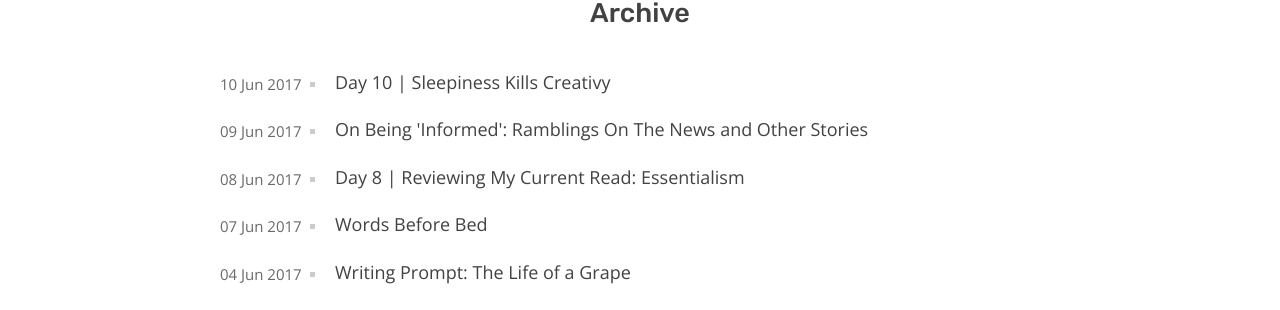
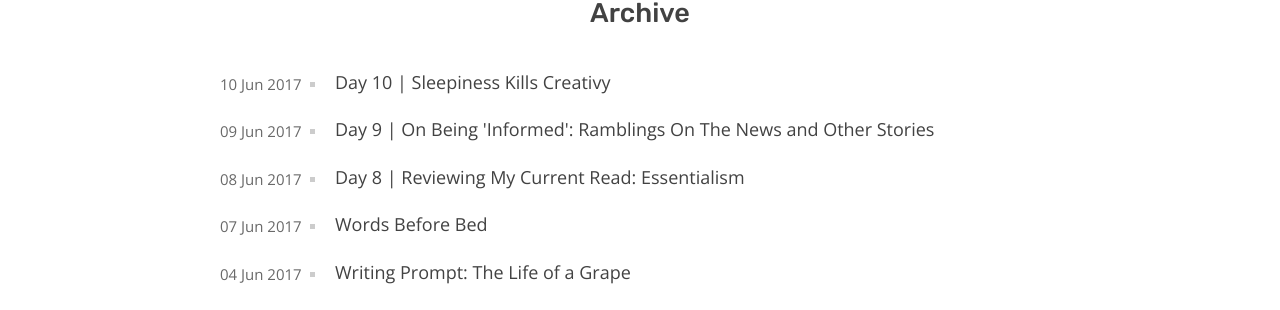
Before and after one commit to irenealgi/readbelow, a Jekyll site: the page built from archive.html, in a window 1280 px wide. Shown: the part 257-567 px from the top of the page. Built offline with Jekyll 4.4.1, drawn with Linux system fonts in a browser that asks for light colours.

Commit message:
Update from Forestry.io - 2017-06-09-on-being-informed-ramblings-on-the-news-and-other-stories.md

```diff
--- a/_posts/2017-06-09-on-being-informed-ramblings-on-the-news-and-other-stories.md
+++ b/_posts/2017-06-09-on-being-informed-ramblings-on-the-news-and-other-stories.md
@@ -1,9 +1,10 @@
 ---
-title: 'On Being ''Informed'': Ramblings On The News and Other Stories'
+title: 'Day 9 | On Being ''Informed'': Ramblings On The News and Other Stories'
 date: '2017-06-09T19:36:49+00:00'
 image/file_upload: []
 tag_list: []
 layout: post
+image: []
 ---
 
 
```
